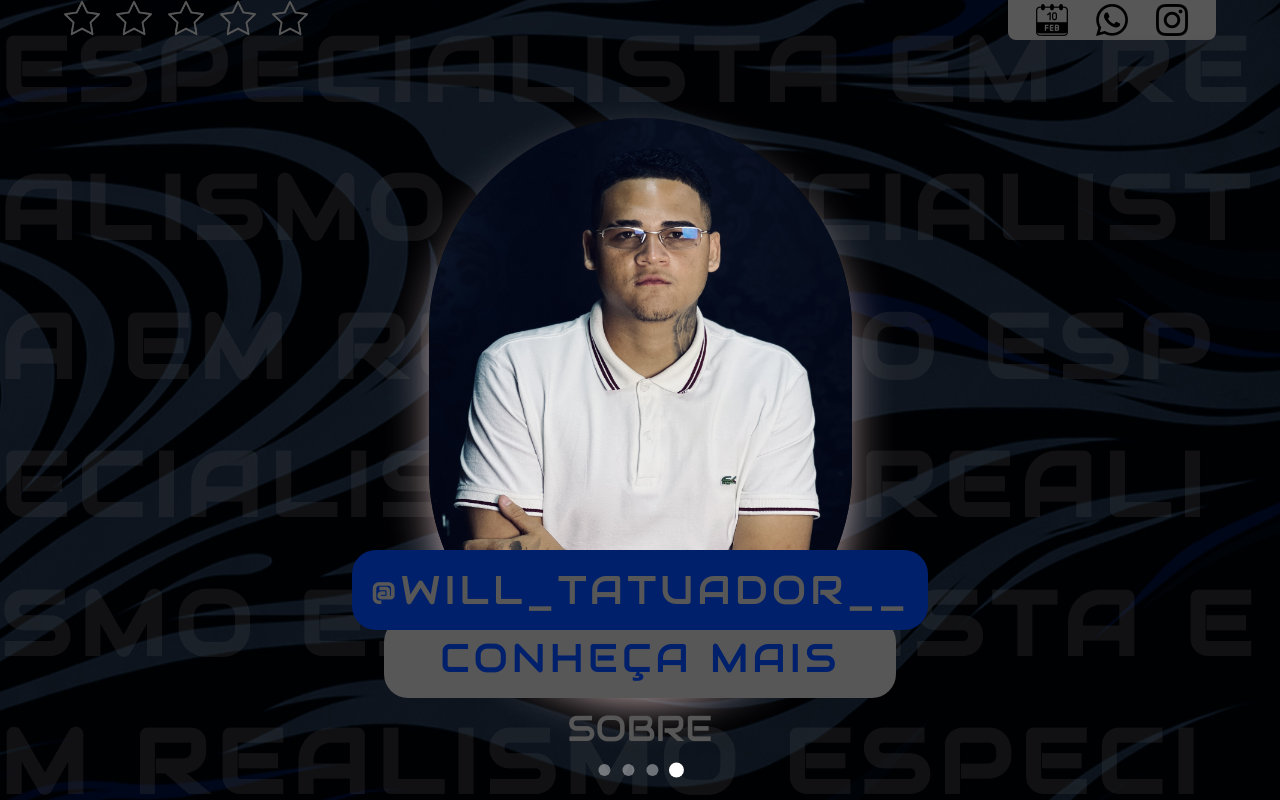
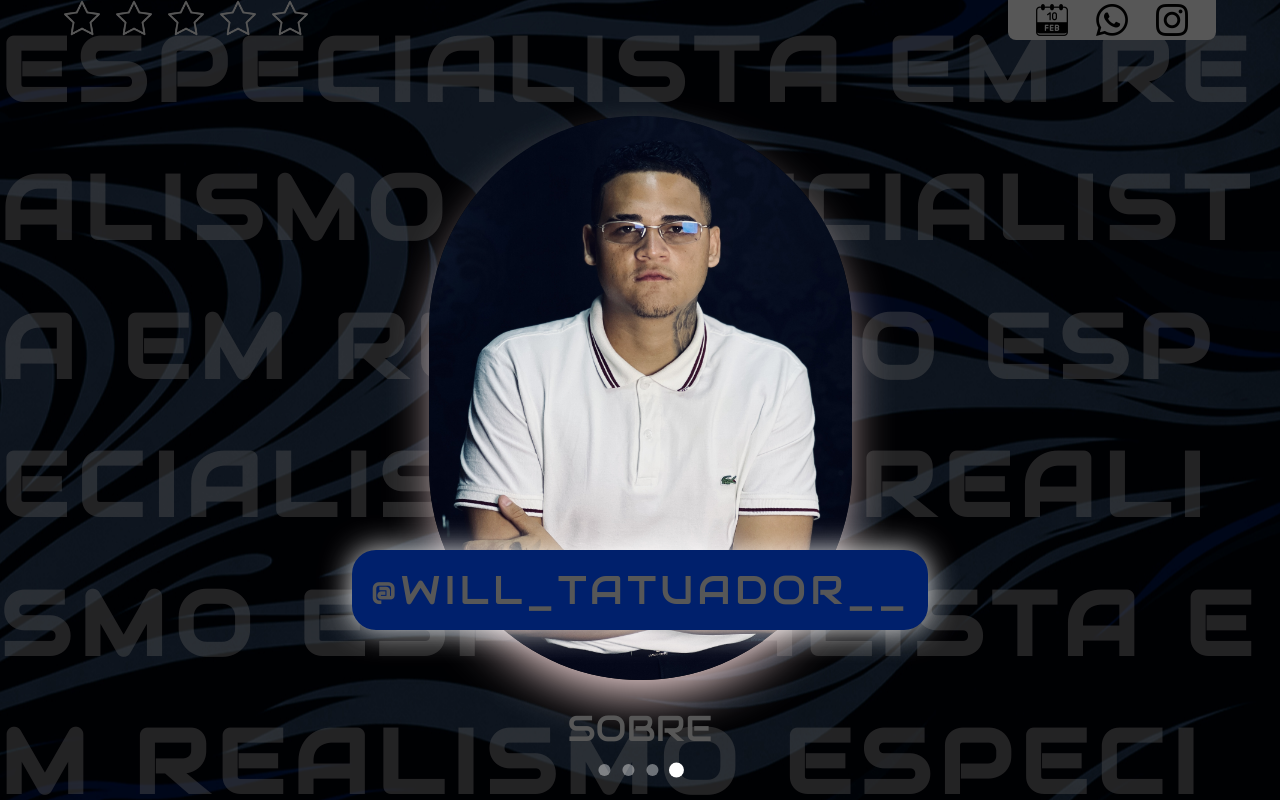
Before and after one commit to DaviCalebe/will-tattoo-portfolio, a React (Vite) app: page / in a window 1280 px wide. Built offline with nearby package versions, Linux system fonts and the light colour scheme.

Commit message:
feat: add intro page animation

```diff
--- a/package.json
+++ b/package.json
@@ -10,6 +10,7 @@
     "preview": "vite preview"
   },
   "dependencies": {
+    "framer-motion": "^12.35.1",
     "glightbox": "^3.3.1",
     "react": "^19.2.0",
     "react-dom": "^19.2.0",
--- a/src/components/topbar.jsx
+++ b/src/components/topbar.jsx
@@ -1,4 +1,5 @@
 import React from 'react'
+import { motion } from 'framer-motion'
 import star from '../assets/star.png'
 import calendar from '../assets/calendar.png'
 import whatsapp from '../assets/whatsapp.png'
@@ -6,7 +7,7 @@ import instagram from '../assets/instagram.png'
 
 const Topbar = () => {
   return (
-      <div className="flex justify-between px-16 fixed top-0 w-full h-10 bg-transparent">
+      <div className="flex justify-between px-16 fixed top-0 z-40 w-full h-10 bg-transparent">
         <div className="flex gap-4">
           <img src={star} alt="star" className="w-9 h-9" />
           <img src={star} alt="star" className="w-9 h-9" />
@@ -15,11 +16,16 @@ const Topbar = () => {
           <img src={star} alt="star" className="w-9 h-9" />
         </div>
 
-        <div className="flex items-center justify-evenly bg-primary w-52 h-10 rounded-b-lg">
-          <img src={calendar} alt="calendar" className="w-8 h-8" />
-          <img src={whatsapp} alt="whatsapp" className="w-8 h-8" />
-          <img src={instagram} alt="instagram" className="w-8 h-8" />
-        </div>
+        <motion.div
+          initial={{ opacity: 0, y: -16 }}
+          animate={{ opacity: 1, y: 0 }}
+          transition={{ duration: 1, ease: "easeOut" }}
+
+          className="flex items-center justify-evenly bg-primary w-52 h-10 rounded-b-lg">
+            <img src={calendar} alt="calendar" className="w-8 h-8 hover:cursor-pointer" />
+            <img src={whatsapp} alt="whatsapp" className="w-8 h-8 hover:cursor-pointer" />
+            <img src={instagram} alt="instagram" className="w-8 h-8 hover:cursor-pointer" />
+        </motion.div>
       </div>
   )
 }
--- a/src/pages/intro.jsx
+++ b/src/pages/intro.jsx
@@ -1,10 +1,14 @@
-import React from 'react'
+import { motion } from 'framer-motion'
 import profilepic from '../assets/IMG_0891.jpeg'
 
 const Intro = () => {
   return (
     <section className='relative flex items-center justify-center flex-shrink-0 w-screen h-screen snap-center snap-always overflow-hidden'>
-      <div className="absolute inset-0 opacity-20 text-primary">
+      <motion.div
+          initial={{ opacity: 0, y: 16 }}
+          animate={{ opacity: 0.4, y: 0 }}
+          transition={{ duration: 2, ease: "easeOut" }}
+        className="absolute inset-0 opacity-20 text-primary">
         {Array.from({ length: 12 }).map((_, i) => (
           <div
             key={i}
@@ -15,22 +19,48 @@ const Intro = () => {
             ))}
           </div>
         ))}
-      </div>
+      </motion.div>
 
       <div className="relative">
-        <div className="w-[423px] h-[564px] rounded-full overflow-hidden mx-auto my-10 shadow-2xl shadow-red-100">
-          <img className='w-full h-full' src={profilepic} alt="will" />
-        </div>
-        <div className="flex items-center justify-center absolute bottom-1/7 left-1/2 -translate-x-1/2 z-30 bg-secondary w-xl h-20 rounded-3xl">
-          <span className="text-[2.5rem] font-audiowide text-primary tracking-widest">
+        <motion.div
+          className="w-[423px] h-[564px] rounded-full overflow-hidden mx-auto my-10 shadow-2xl shadow-red-100"
+          initial={{ opacity: 0, x: 40, scale: 0.92 }}
+          animate={{
+            opacity: 1,
+            x: 0,
+            scale: 1,
+            y: [0, -8, 0],
+          }}
+          transition={{
+            opacity: { duration: 0.6, ease: "easeOut" },
+            x: { duration: 0.6, ease: "easeOut" },
+            scale: { duration: 0.6, ease: "easeOut" },
+            y: {
+              duration: 3,
+              repeat: Infinity,
+              ease: "easeInOut",
+            },
+          }}
+        >
+          <img className="w-full h-full object-cover" src={profilepic} alt="will" />
+        </motion.div>
+        <motion.button
+          initial={{ opacity: 0, y: 16 }}
+          animate={{ opacity: 1, y: 0 }}
+          transition={{ duration: 0.4, ease: "easeOut" }}
+          whileHover={{ scale: 1.04, pointerEvents: "auto" }}
+          whileTap={{ scale: 0.96 }}
+          className="flex items-center justify-center absolute bottom-1/7 left-1/2 -translate-x-1/2 z-40 bg-secondary w-xl h-20 rounded-3xl shadow-[0_0_30px_rgba(255,255,255,0.9)] cursor-pointer"
+        >
+         <span className="text-[2.5rem] font-audiowide text-primary tracking-widest">
             @WILL_TATUADOR__
           </span>
-        </div>
-        <div className="flex items-center justify-center absolute bottom-6 left-1/2 -translate-x-1/2 z-20 bg-primary w-lg h-20 rounded-3xl">
+        </motion.button>
+{/*         <div className="flex items-center justify-center absolute bottom-6 left-1/2 -translate-x-1/2 z-20 bg-primary w-lg h-20 rounded-3xl">
           <span className="text-[2.5rem] font-audiowide text-secondary tracking-widest">
             CONHEÇA MAIS
           </span>
-        </div>
+        </div> */}
       </div>
     </section>
   )
```
Also changed, not shown: 1 other file (tests, documents, lock files or other folders).
